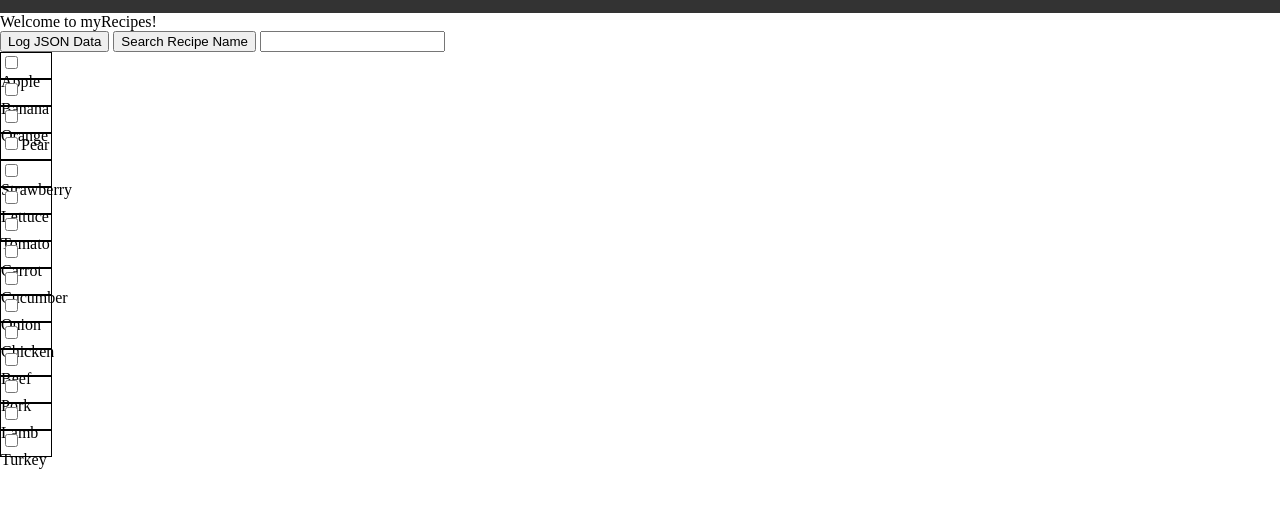
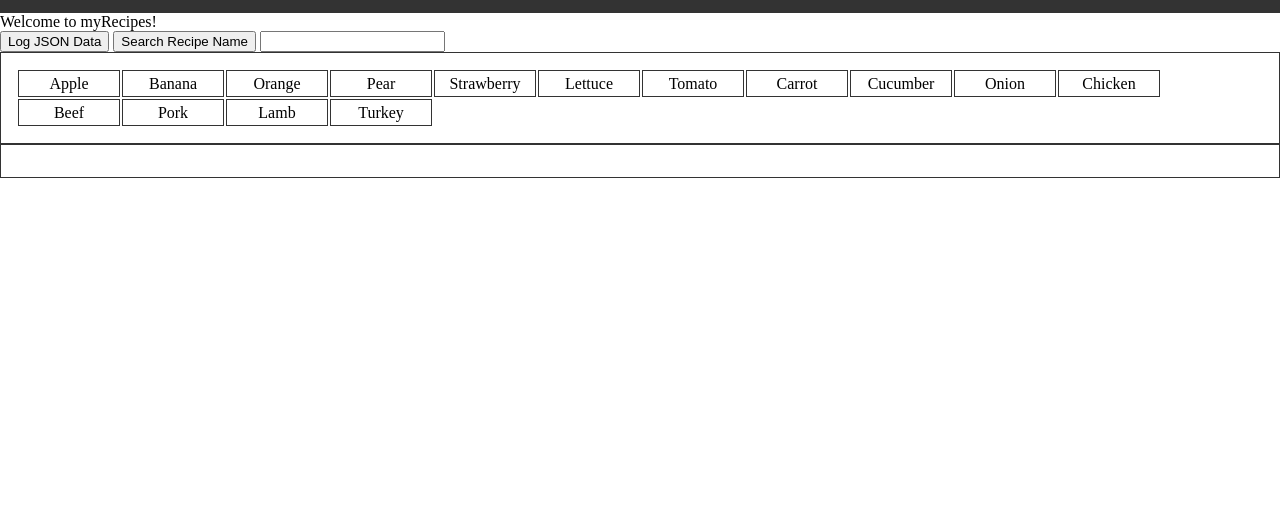
Before and after one commit to Lyreca/recipe-cscn408, a website: page index.html in a window 1280 px wide. Shown: the part 87-594 px from the top of the page. Drawn offline with Linux system fonts and the light colour scheme.

Commit message:
implemented basic checkbox functionality using div

```diff
--- a/index.html
+++ b/index.html
@@ -30,10 +30,23 @@
 		</table>
 
 		<div id="ingredients">
+
+			<div id="ingredientsUnselected" class="selectionBox">
+
+			</div>
+
+			<div id="ingredientsSelected" class="selectionBox">
+
+			</div>
+
 			<script>
 				displayIngredients();
 			</script>
 		</div>
+
+		<script>
+			highlightIngredients();
+		</script>
     </body>
 
 
--- a/public/css/styles.css
+++ b/public/css/styles.css
@@ -29,8 +29,25 @@ main {
 	padding: 2rem;
 }
 
-.ingredients {
-	width: 50px;
+.selectionBox {
+	border: 1px solid #333;
+	display: flex;
+	flex-direction: row;
+	flex-wrap: wrap;
+	padding: 1rem;
+}
+
+.selection {
+	border: 0.5px solid #333;
+	width: 100px;
 	height: 25px;
-	border: 1px solid black;
+	margin: 1px;
+	display: flex;
+	align-items: center;
+	justify-content: center;
 }
+
+.selected {
+	background-color: #333;
+	color: #fff;
+}
--- a/public/js/displayIngredients.js
+++ b/public/js/displayIngredients.js
@@ -17,12 +17,32 @@ var ingredients = [
         ];
 
 function displayIngredients() {
-    document.getElementById("ingredients").innerHTML =
-        ingredients.map(ingredient =>
-            `<div class="ingredients">
-                <label>
-                    <input type="checkbox" name=${ingredient.name} value=${ingredient.id}>${ingredient.name}</input>
-                </label>
-            </div>`
-        ).join("");
+    ingredients.map(ingredient => {
+            var ingredientDiv = document.createElement("div");
+            ingredientDiv.classList.add("selection");
+            ingredientDiv.id = ingredient.id;
+            ingredientDiv.innerHTML = ingredient.name;
+            document.getElementById("ingredientsUnselected").appendChild(ingredientDiv);
+        }
+    )
 }
+
+function highlightIngredients() {
+    const selections = document.querySelectorAll(".selection");
+    const selected = document.querySelectorAll(".selected");
+
+    selections.forEach(selection => {
+        selection.addEventListener("click", () => {
+                if (selection.classList.contains("selected")) {
+                    selection.classList.remove("selected");
+                    document.getElementById("ingredientsSelected").removeChild(selection);
+                    document.getElementById("ingredientsUnselected").appendChild(selection);
+                } else {
+                    selection.classList.add("selected");
+                    document.getElementById("ingredientsUnselected").removeChild(selection);
+                    document.getElementById("ingredientsSelected").appendChild(selection);
+                }
+            })
+        }
+    );
+}
```
